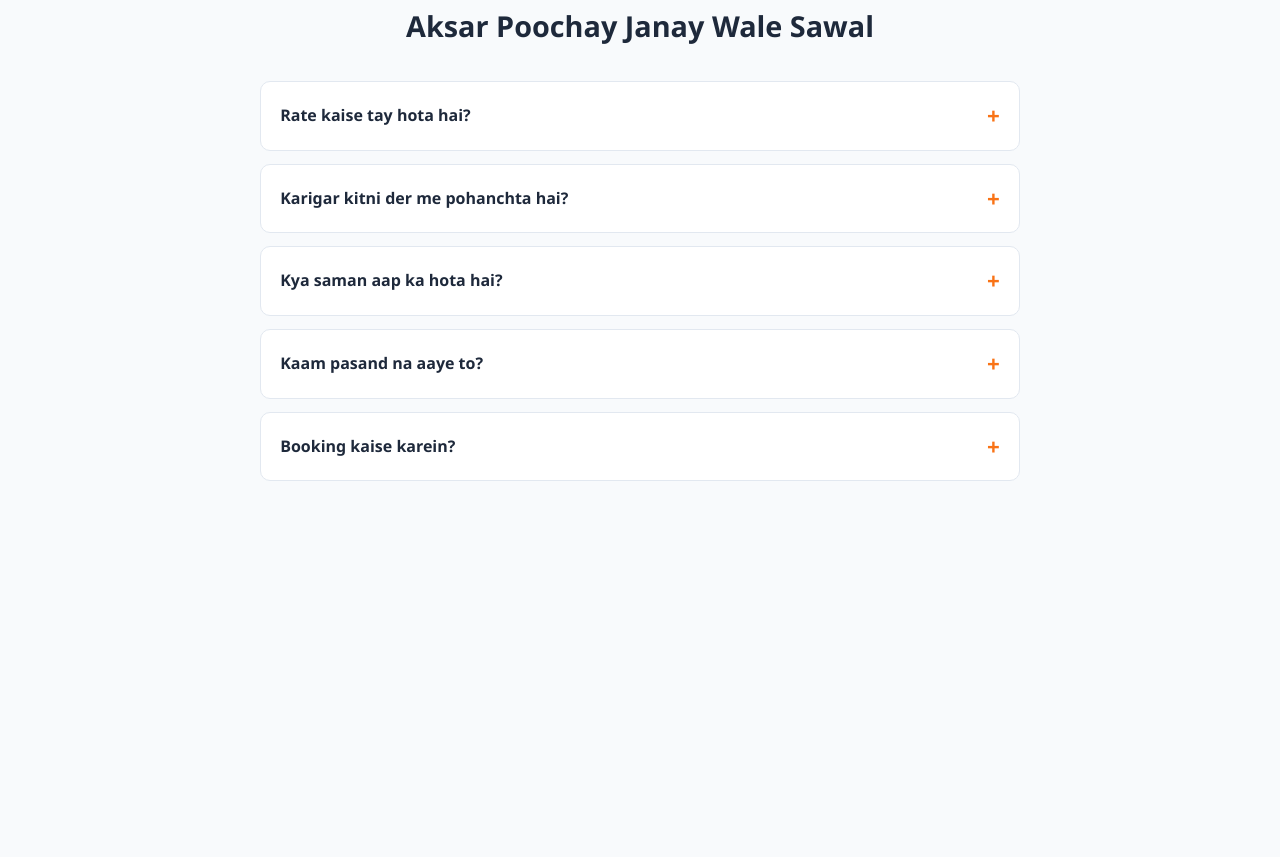
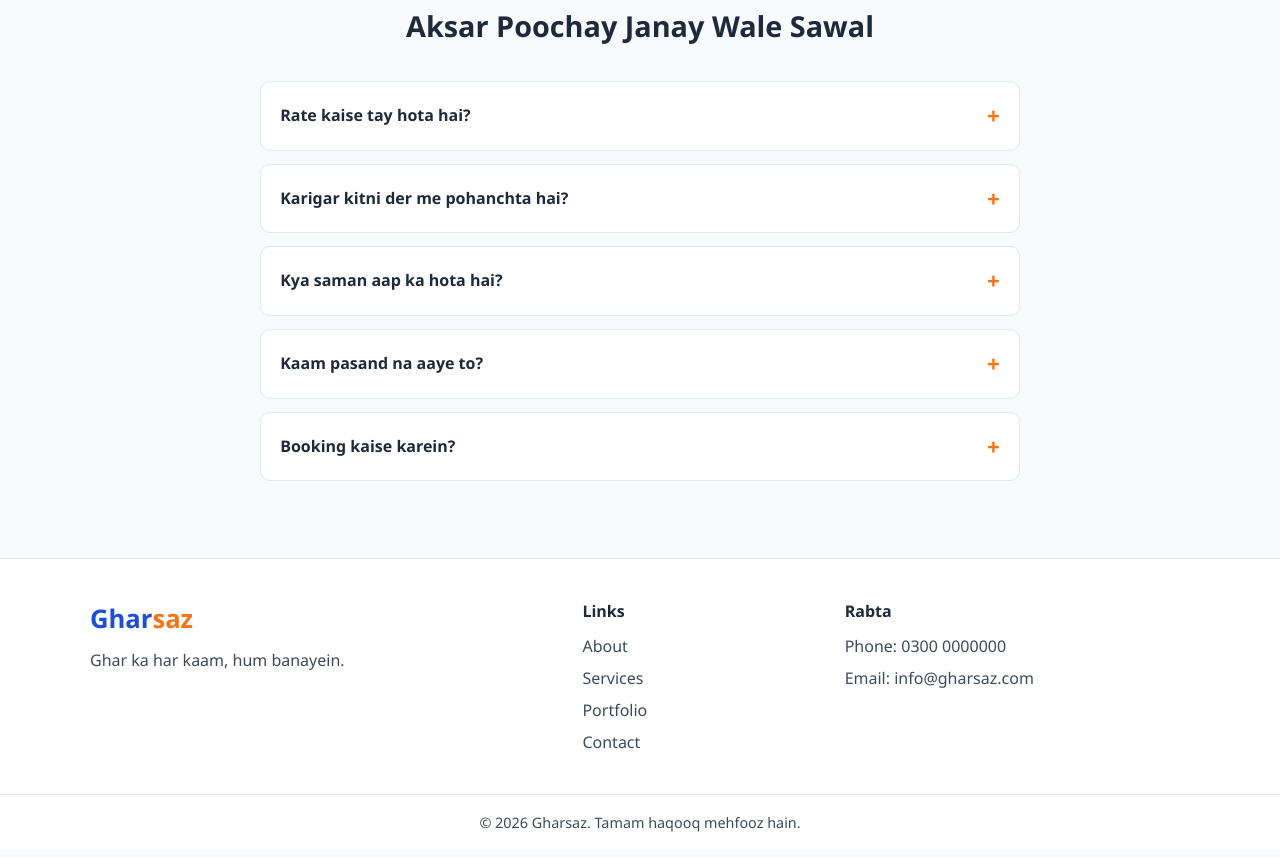
Before and after one commit to imtiazaly/DEVIXO_Gharsaz, a plain HTML site: page services.html in a window 1280 px wide. Shown: the part 1593-2450 px from the top of the page. Before the commit the page ends 2151 px from the top, so only its background shows below. Drawn offline with Linux system fonts and the light colour scheme.

Commit message:
Add footer section with navigation links and contact information

```diff
--- a/services.html
+++ b/services.html
@@ -199,6 +199,29 @@
       </section>
     </main>
 
+    <!-- Footer -->
+    <footer class="footer">
+      <div class="container footer-grid">
+        <div>
+          <a href="index.html" class="logo">Ghar<span>saz</span></a>
+          <p class="footer-text">Ghar ka har kaam, hum banayein.</p>
+        </div>
+        <div>
+          <h4>Links</h4>
+          <a href="about.html">About</a>
+          <a href="services.html">Services</a>
+          <a href="portfolio.html">Portfolio</a>
+          <a href="contact.html">Contact</a>
+        </div>
+        <div>
+          <h4>Rabta</h4>
+          <p>Phone: 0300 0000000</p>
+          <p>Email: info@gharsaz.com</p>
+        </div>
+      </div>
+      <p class="copyright">© 2026 Gharsaz. Tamam haqooq mehfooz hain.</p>
+    </footer>
+
     <button id="scroll-top" aria-label="Upar jaayein">↑</button>
     <script src="js/script.js"></script>
   </body>
```
